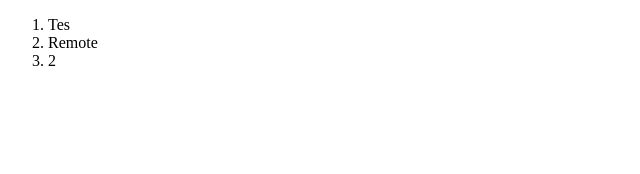
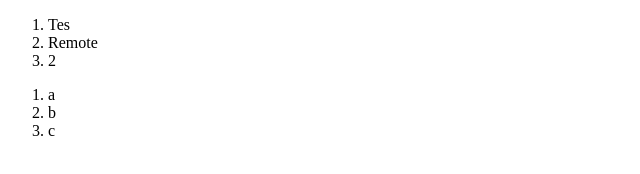
Before and after one commit to letsdotit/tes-remote-2, a plain HTML site: page index.html in a window 1280 px wide. Shown: the full height of the page, 0-640 px from the left. Drawn offline with Linux system fonts and the light colour scheme.

Commit message:
menambah list item abc

```diff
--- a/index.html
+++ b/index.html
@@ -13,6 +13,11 @@
             <li>Remote</li>
             <li>2</li>
         </ol>
+        <ol>
+            <li>a</li>
+            <li>b</li>
+            <li>c</li>
+        </ol>
     </div>
 </body>
 </html>
```
